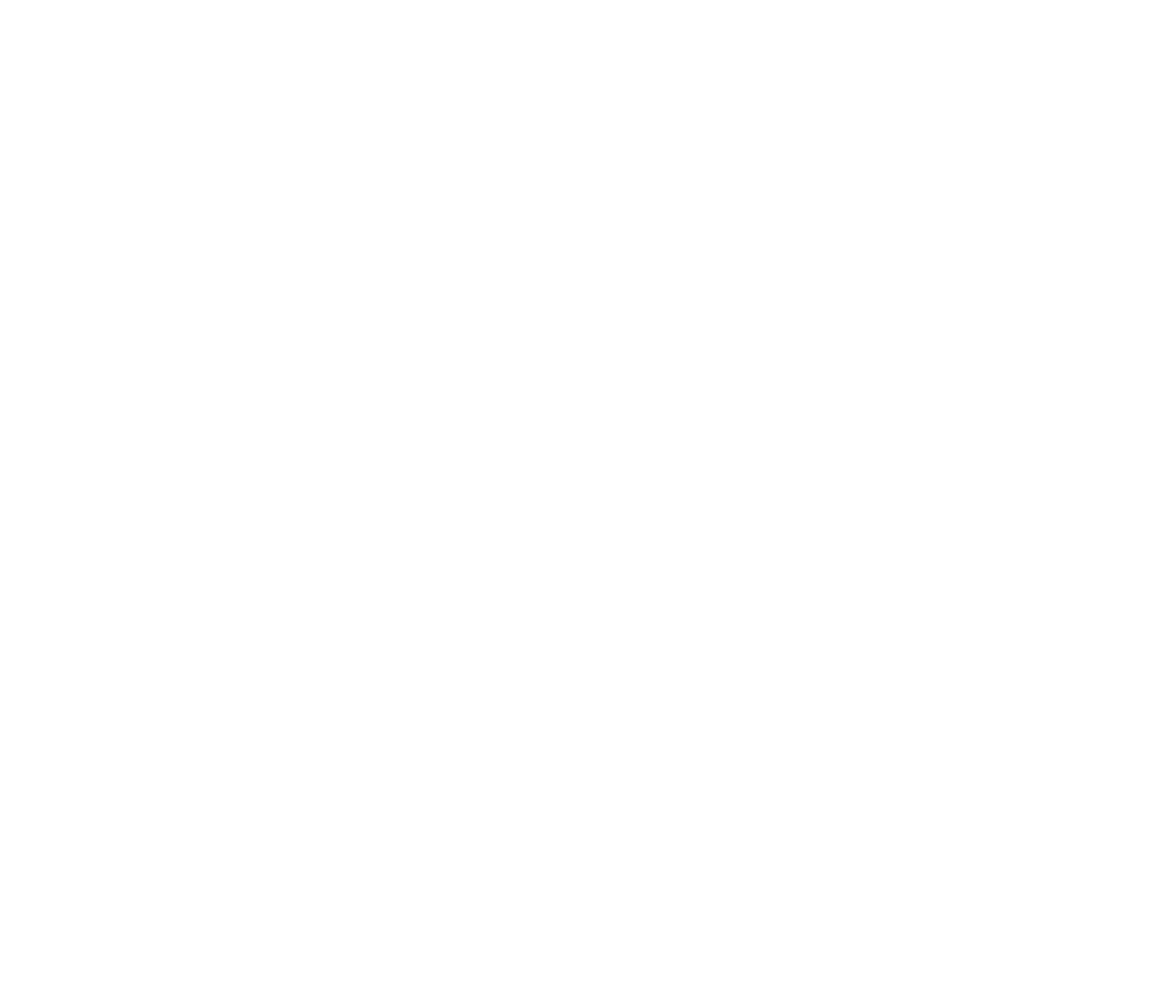
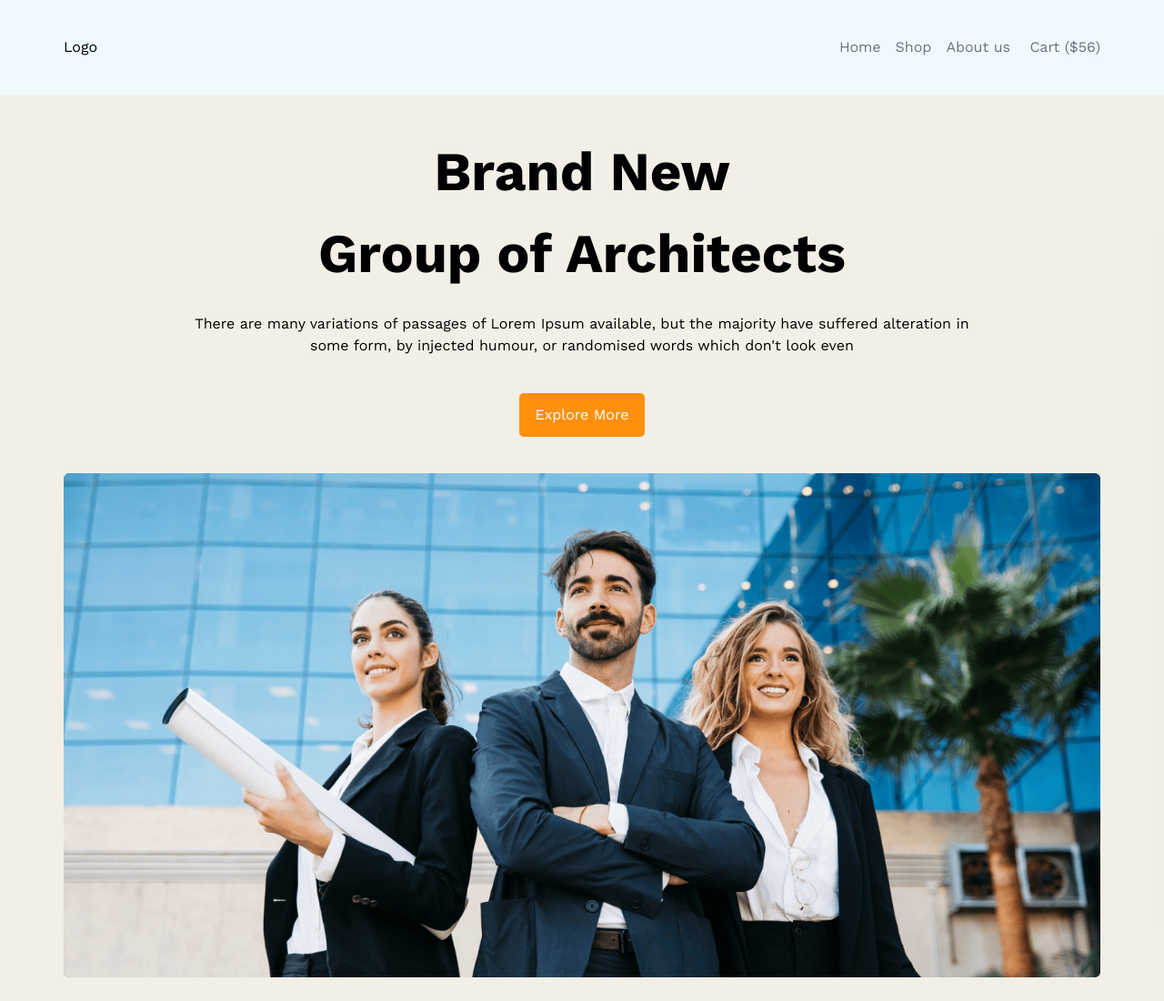
Before and after one commit to ashraf03/assingment_02, a plain HTML site: page index.html in a window 1280 px wide. Shown: the top 1100 px of the page at 91% size. Before the commit the page ends 800 px from the top, so only its background shows below. Drawn offline with nearby package versions, Linux system fonts and the light colour scheme.

Commit message:
Added header file navbar beands new with css

```diff
--- a/css/styles.css
+++ b/css/styles.css
@@ -0,0 +1,29 @@
+@import url('https://fonts.googleapis.com/css2?family=Work+Sans:ital,wght@0,100..900;1,100..900&display=swap');
+
+/* Shared styles */
+.btn-priamry{
+    /* font-size: 16px; */
+    color: #ffffff;
+    padding: 12px 18px 12px 18px;
+    background-color: #FF900E;
+    border-radius: 5px;
+}
+.work-sans-fonts {
+  font-family: "Work Sans", sans-serif;
+  font-optical-sizing: auto;
+  font-weight: 400;
+  font-style: normal;
+}
+/* header styles */
+/* styles for navbar  */
+/* .navbar ul li a{
+    color: #8987A1;
+}
+.navbar ul li a:active{
+    color: #252432;
+} */
+
+.brands_new{
+    background-color: rgba(255, 144, 14, 0.1);
+    /* width: 1920px; */
+}
--- a/index.html
+++ b/index.html
@@ -5,8 +5,53 @@
     <meta name="viewport" content="width=device-width, initial-scale=1.0">
     <title>Assigment 2</title>
     <link rel="stylesheet" href="css/styles.css">
+    <script src="https://cdn.jsdelivr.net/npm/@tailwindcss/browser@4"></script>
 </head>
-<body>
+<body class="bg-sky-50 work-sans-fonts">
+    <header class="container mx-auto max-w-[1140px] mt-10">
+        <nav class="navbar flex justify-between">
+            <h3>Logo</h3>
+            <ul class="nav-links flex gap-4">
+                <li><a href="#" class="text-gray-500 active:text-blue-600 max-sm:hidden">Home</a></li>
+                <li><a href="#" class="text-gray-500 max-sm:hidden">Shop</a></li>
+                <li><a href="#" class="text-gray-500 max-sm:hidden">About us </a></li>
+                <li><a href="#" class="text-gray-500 active:text-blue-600">Cart ($56)</a></li>
+            </ul>
+        </nav>
+    </header>
+    <main>
+        <section class="brands_new mt-10">
+            <div class="brand-new text-center pt-10">
+                <h1 class="brand-title font-bold text-[60px] pb-[20px]">Brand New <br>Group of Architects </h1>
+                <p class="brand-description">There are many variations of passages of Lorem Ipsum available, but the majority have suffered alteration in <br>some form, by injected humour, or randomised words which don't look even</p>
+                <button type="button" class="btn-priamry mt-10 mb-10">Explore More</button>
+            </div>
+            <div class="brand-img mx-auto max-w-[1140px] h-[700px]">
+                <img src="images/brand_new.png" alt="" srcset="">
+            </div>
+        </section>
+        <section class="quicks-list flex gap-10 items-center mx-auto max-w-[1140px] mt-10">
+            <div class="quick-img grid grid-cols-2 gap-4">
+                <img src="images/quick1.png" alt="">
+                <img src="images/quick2.png" alt="">
+                <img src="images/quick3.png" alt="">
+                <img src="images/quick4.png" alt="">
+            </div>
+            <div class="quick-list-article">
+                <h3 class="quick-list-title text-[30px] ">Quick list <span class="font-bold">of Our</span>  <br><span class="text-[#FF900E] font-bold">Features</span></h3>
+                <p class="qucik-list-description">There are many variations of passages of Lorem Ipsum available, but the majority have suffered alteration in some form, by injected humour, or randomised words which don't look even</p>
+            </div>
+        </section>
+        <section class="features-love-enjoy">
 
+        </section>
+        <section class="some-facts">
+
+        </section>
+        <section class="our-sponspors"></section>
+    </main>
+    <footer>
+
+    </footer>
 </body>
 </html>
```
Also changed, not shown: images/brand_new.png (added), images/quick1.png (added), images/quick2.png (added), images/quick3.png (added), images/quick4.png (added).
